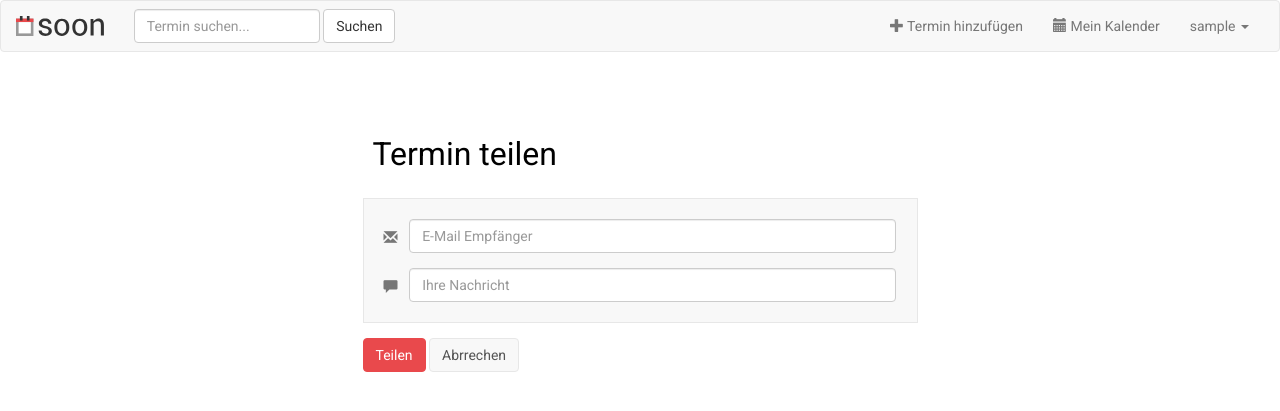
After one commit to danielphpmaster/soon, a PHP site: page /share_appointment.php in a window 1280 px wide. The commit adds this page. Shown: the top 411 px of the page. Run offline with PHP 8.4, Linux system fonts and the light colour scheme; the visitor is signed in with stand-in values (Sample User, id 1); data that the repository does not hold is empty; some libraries are stand-ins or nearby versions.

Commit message:
Marc
Eingabemaske für Mailversand erstellt

```diff
--- a/appointment.php
+++ b/appointment.php
@@ -71,7 +71,7 @@
 										<div class='float_right'>
 											<a href='remove.php?a=".$row['appointmentid']."'><button type='button' class='btn btn-default btn-xs'><span class='glyphicon glyphicon-remove' aria-hidden='true'></span></button></a>
 											<a href='edit_appointment.php?a=".$row['appointmentid']."'><button type='button' class='btn btn-default btn-xs'><span class='glyphicon glyphicon-pencil' aria-hidden='true'></span></button></a>
-											<a href=''><button type='button' class='btn btn-default btn-xs'><span class='glyphicon glyphicon-envelope' aria-hidden='true'></span></button></a>
+											<a href='share_appointment.php'><button type='button' class='btn btn-default btn-xs'><span class='glyphicon glyphicon-envelope' aria-hidden='true'></span></button></a>
 										</div>
 									</div>";
 
--- /dev/null
+++ b/share_appointment.php
@@ -0,0 +1,70 @@
+<?php
+	include 'session.php';
+	include 'connection.php';
+	include 'loginwall.php';
+
+	$title = "Termin teilen - soon";
+?>
+
+<!DOCTYPE html>
+
+<html>
+	<head>
+		<?php include 'head.php';?>
+	</head>
+
+	<body>
+		<?php include 'navbar.php';?>
+
+		<div class="container">
+			<div class="row">
+				<div class="col-xs-12 col-md-3"></div>
+
+				<div class="col-xs-12 col-md-6">
+					<h2>Termin teilen</h2>
+					<?php
+						if(isset($_GET['sharemail'])) {
+
+							if(empty($_POST['mail_receiver'])) {
+								$mail_receiver = "";
+							} else {
+								$mail_receiver = $_POST['mail_receiver'];
+							}
+
+							// Überprüfung, ob die angegebene E-Mail-Adresse gültig ist
+							if(!filter_var($mail_receiver, FILTER_VALIDATE_EMAIL)) {
+								echo '<div class="alert alert-danger">Geben Sie eine gültige E-Mail-Adresse ein</div>';
+								$error = true;
+							}
+
+							// Prüfung, ob ein Nutzername angegeben wurde. Wenn ja, wird dieser gespeichert
+							if(!$error) {
+								$receiver = $mail_receiver;
+								$subject = $username." hat dir einen soon Termin gesendet";
+								$from = "Von: soon calendar <termin@soon-calendar.ch>";
+								$text = "Test";
+
+								mail($receiver, $subject, $text, $from);
+
+							}
+						}
+					?>
+					<form action="?sharemail=1" method="post">
+						<div class="box">
+							<div class="form-group">
+								<span class='glyphicon glyphicon-envelope form' style='color:#777'; aria-hidden='true'></span><input name="mail_receiver" type="text" class="form-control with_glyphicon" id="mail_receiver" placeholder="E-Mail Empfänger" value="<?php if(isset($mail_receiver)){echo $mail_receiver;}?>">
+							</div>
+							<div class="form-group margin-bottom-0">
+								<span class='glyphicon glyphicon-comment form' style='color:#777'; aria-hidden='true'></span><input name="mail_message" type="text" class="form-control with_glyphicon" id="mail_message" placeholder="Ihre Nachricht" value="<?php if(isset($mail_message)){echo $mail_message;}?>">
+							</div>
+						</div> <?php // Ende von .box ?>
+						<button type="submit" class="btn btn-primary">Teilen</button>
+						<a class="btn btn-primary grey-button" href="calendar.php">Abrrechen</a>
+					</form>
+				</div> <?php // Ende von .col-xs-12.col-md-6 ?>
+
+				<div class="col-xs-12 col-md-3"></div>
+			</div> <?php // Ende von .row ?>
+		</div> <?php // Ende von .container ?>
+	</body>
+</html>
```
